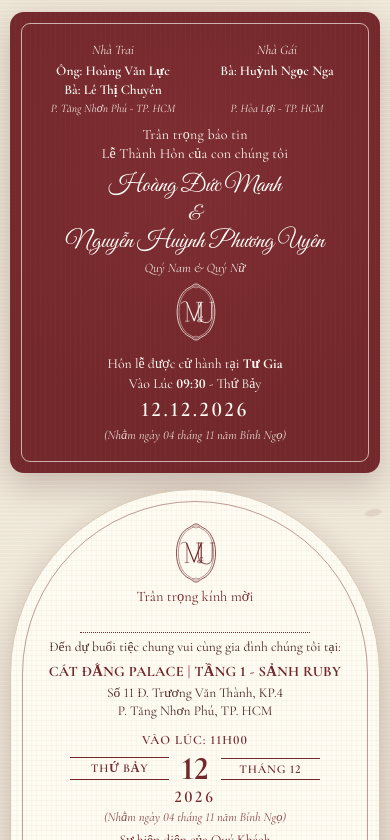
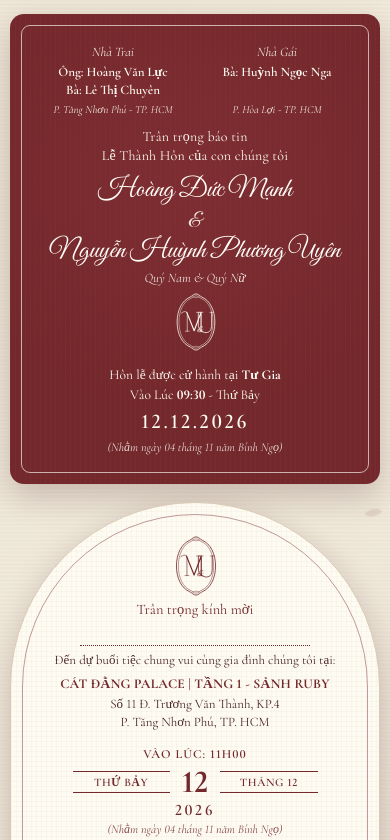
Before and after one commit to Gemini166/Thiep-cuoi, a plain HTML site: page index.html in a window 390 px wide. Both pictures are taken after a click on the button "💌 MỞ THIỆP MỜI". Shown: the top 840 px of the page. Drawn offline with nearby package versions, Linux system fonts and the light colour scheme.

Commit message:
prevent layout break on large text devices and adjust mobile typography

```diff
--- a/index.html
+++ b/index.html
@@ -317,14 +317,14 @@
 
     @media (max-width: 720px) {
       body {
-        justify-content: center;
-        padding: 12px 10px 24px;
+        justify-content: flex-start;
+        padding: 14px 10px 30px;
       }
       .cards-grid {
         grid-template-columns: 1fr;
         max-width: 390px;
         margin: 0 auto;
-        gap: 16px;
+        gap: 18px;
       }
       .envelope-rect {
         aspect-ratio: auto;
@@ -338,7 +338,7 @@
         gap: 14px;
       }
       .couple-script-title {
-        font-size: clamp(36px, 10vw, 46px);
+        font-size: 38px;
       }
       .couple-script-title span.groom,
       .couple-script-title span.bride {
@@ -347,13 +347,9 @@
       .save-the-date {
         font-size: 16px;
       }
-      .venue-name {
-        white-space: normal;
-        font-size: 14px;
-      }
     }
 
-    /* --- TỜ 1: THIỆP ĐỎ ĐÔ (LỄ THÀNH HÔN) - ĐƠN VỊ PX CỐ ĐỊNH CHỐNG NHẢY CHỮ --- */
+    /* --- TỜ 1: THIỆP ĐỎ ĐÔ (LỄ THÀNH HÔN) - CỐ ĐỊNH CỠ CHỮ PX KHÔNG BỊ NHẢY DÒNG --- */
     .card-burgundy {
       background-color: var(--burgundy);
       background-image:
@@ -365,6 +361,8 @@
       box-shadow: var(--shadow-card);
       display: flex;
       flex-direction: column;
+      -webkit-text-size-adjust: none !important;
+      text-size-adjust: none !important;
     }
 
     .card-burgundy-inner {
@@ -376,7 +374,7 @@
       display: flex;
       flex-direction: column;
       justify-content: space-between;
-      gap: 8px;
+      gap: 10px;
     }
 
     .parents-grid {
@@ -395,15 +393,17 @@
     }
     .parent-box .parent-name {
       font-weight: 600;
-      font-size: 13.5px;
+      font-size: 13px;
       display: block;
+      white-space: nowrap;
     }
     .parent-box .parent-addr {
-      font-size: 11.5px;
+      font-size: 11px;
       font-style: italic;
       opacity: 0.9;
       margin-top: 2px;
       display: block;
+      white-space: nowrap;
     }
 
     .announce-text {
@@ -418,11 +418,12 @@
     }
     .couple-names-formal .script-name {
       font-family: 'Great Vibes', cursive;
-      font-size: clamp(24px, 2.4vw, 31px);
+      font-size: 27px;
       font-weight: 400;
-      line-height: 1.2;
+      line-height: 1.22;
       color: #FFFDF7;
       display: block;
+      white-space: nowrap;
     }
     .couple-names-formal .amp {
       font-family: 'Great Vibes', cursive;
@@ -445,7 +446,7 @@
     }
 
     .ceremony-footer {
-      font-size: 13.8px;
+      font-size: 13.5px;
       line-height: 1.42;
     }
     .ceremony-date {
@@ -453,14 +454,16 @@
       font-weight: 600;
       letter-spacing: 2.5px;
       margin: 2px 0;
+      white-space: nowrap;
     }
     .lunar-date {
       font-style: italic;
-      font-size: 12.5px;
+      font-size: 12px;
       opacity: 0.85;
+      white-space: nowrap;
     }
 
-    /* --- TỜ 2: THIỆP KEM VÒM (TIỆC CƯỚI NHÀ HÀNG) - ĐƠN VỊ PX CỐ ĐỊNH --- */
+    /* --- TỜ 2: THIỆP KEM VÒM (TIỆC CƯỚI NHÀ HÀNG) - CỐ ĐỊNH CỠ CHỮ PX KHÔNG BỊ NHẢY DÒNG --- */
     .card-arch-wrapper {
       background-color: var(--cream);
       background-image:
@@ -472,19 +475,21 @@
       border: 1px solid var(--paper-border);
       display: flex;
       flex-direction: column;
+      -webkit-text-size-adjust: none !important;
+      text-size-adjust: none !important;
     }
 
     .card-arch-inner {
       border: 1px solid rgba(115, 40, 44, 0.45);
       border-radius: 180px 180px 9px 9px;
-      padding: 20px 14px 16px;
+      padding: 20px 12px 16px;
       text-align: center;
       flex: 1;
       display: flex;
       flex-direction: column;
       justify-content: space-between;
       color: var(--burgundy);
-      gap: 6px;
+      gap: 8px;
     }
 
     .arch-monogram {
@@ -503,14 +508,14 @@
       max-width: 230px;
       margin: 0 auto 6px;
       padding-bottom: 2px;
-      font-size: 17.5px;
+      font-size: 17px;
       font-weight: 700;
       font-style: italic;
       color: var(--burgundy);
     }
 
     .invite-subtext {
-      font-size: 13.5px;
+      font-size: 13px;
       margin-bottom: 8px;
       color: var(--text-dark);
     }
@@ -519,21 +524,22 @@
       margin-bottom: 6px;
     }
     .venue-name {
-      font-size: 14.5px;
+      font-size: 13.5px;
       font-weight: 700;
-      letter-spacing: 0.3px;
+      letter-spacing: 0.2px;
       text-transform: uppercase;
       margin-bottom: 4px;
       color: var(--burgundy);
+      white-space: nowrap;
     }
     .venue-address {
-      font-size: 13.5px;
-      line-height: 1.35;
+      font-size: 13px;
+      line-height: 1.38;
       color: var(--text-dark);
     }
 
     .time-label {
-      font-size: 12.8px;
+      font-size: 12.5px;
       font-weight: 600;
       letter-spacing: 1px;
       text-transform: uppercase;
@@ -546,7 +552,7 @@
       align-items: center;
       justify-content: center;
       gap: 10px;
-      max-width: 250px;
+      max-width: 245px;
       margin: 0 auto 2px;
     }
     .date-side {
@@ -554,26 +560,27 @@
       border-top: 1px solid var(--burgundy);
       border-bottom: 1px solid var(--burgundy);
       padding: 3px 2px;
-      font-size: 12px;
+      font-size: 11.5px;
       font-weight: 600;
-      letter-spacing: 0.8px;
+      letter-spacing: 0.6px;
       text-transform: uppercase;
+      white-space: nowrap;
     }
     .date-center-num {
-      font-size: 33px;
+      font-size: 32px;
       font-weight: 700;
       line-height: 1;
       padding: 0 2px;
     }
     .date-year {
-      font-size: 16.5px;
+      font-size: 16px;
       letter-spacing: 2.5px;
       font-weight: 600;
       margin-bottom: 2px;
     }
 
     .thanks-quote {
-      font-size: 13.5px;
+      font-size: 13px;
       line-height: 1.38;
       margin: 6px 0;
     }
@@ -1115,16 +1122,36 @@
       }
     }
 
-    // 2. Mở thiệp: ẩn phong bì bên ngoài, hiện 2 tờ thiệp vừa khít màn hình
+    // 2. Mở thiệp: ẩn phong bì bên ngoài, hiện 2 tờ thiệp và tự động thu phóng vừa khít trên điện thoại cài chữ to
     function openInvitation() {
       document.getElementById('envelopeScreen').classList.add('hidden');
       document.getElementById('openedCardsScreen').classList.add('active');
+      window.scrollTo({ top: 0, behavior: 'smooth' });
+      fitCardsForLargeTextDevices();
     }
 
     // 3. Đóng thiệp: quay lại phong bì bên ngoài
     function closeInvitation() {
       document.getElementById('openedCardsScreen').classList.remove('active');
       document.getElementById('envelopeScreen').classList.remove('hidden');
+      window.scrollTo({ top: 0, behavior: 'smooth' });
+      fitCardsForLargeTextDevices();
+    }
+
+    // Tự động chống phóng chữ của hệ điều hành Android/Zalo/iOS khi người lớn tuổi bật "Font chữ cực lớn"
+    function fitCardsForLargeTextDevices() {
+      const testEl = document.createElement('div');
+      testEl.style.cssText = 'font-size:16px; position:absolute; visibility:hidden; pointer-events:none;';
+      testEl.textContent = 'M';
+      document.body.appendChild(testEl);
+      const computedPx = parseFloat(window.getComputedStyle(testEl).fontSize) || 16;
+      document.body.removeChild(testEl);
+
+      // Nếu hệ điều hành cưỡng bức phóng to font (> 16.5px), tự động thu tỷ lệ ngược lại để giữ nguyên kích thước chuẩn
+      if (computedPx > 16.5) {
+        const scaleRatio = 16 / computedPx;
+        document.documentElement.style.zoom = scaleRatio;
+      }
     }
 
     // 4. Mở / Đóng sơ đồ đường đi
@@ -1154,6 +1181,7 @@
     window.addEventListener('DOMContentLoaded', () => {
       loadGuestNameFromURL();
       createPetals();
+      fitCardsForLargeTextDevices();
     });
   </script>
 </body>
```
